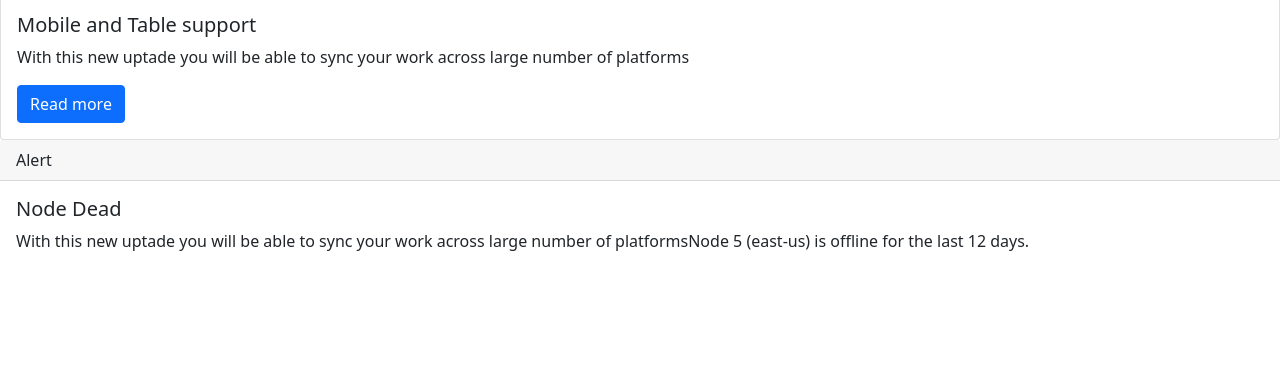
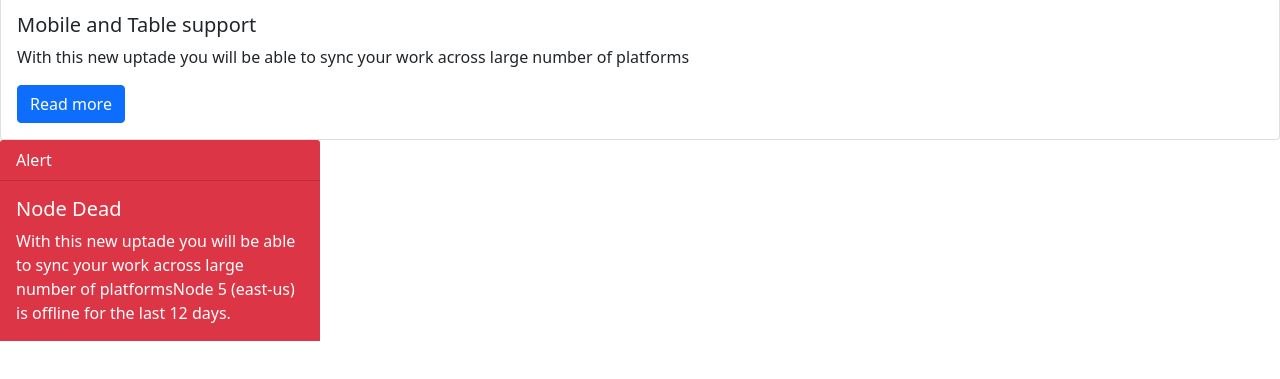
Before and after one commit to acciojob/bootstrap-card-Bhargav-Dodda-07, a website: page main.html in a window 1280 px wide. Shown: the part 101-480 px from the top of the page. Drawn offline with nearby package versions, Linux system fonts and the light colour scheme.

Commit message:
created a submission

```diff
--- a/main.html
+++ b/main.html
@@ -26,10 +26,10 @@
 </div>
 
 	<div>
-		<div class="card-header">
+		<div class="card-header bg-danger" style="width: 20rem; color: white;">
     Alert
   </div>
-		<div class="card-body">
+		<div class="card-body bg-danger" style="width: 20rem; color: white;">
     <h5 class="card-title">Node Dead</h5>
     <p class="card-text">With this new uptade you will be able to sync your work across large number of platformsNode 5 (east-us) is offline for the last 12 days.</p>
   </div>
```
